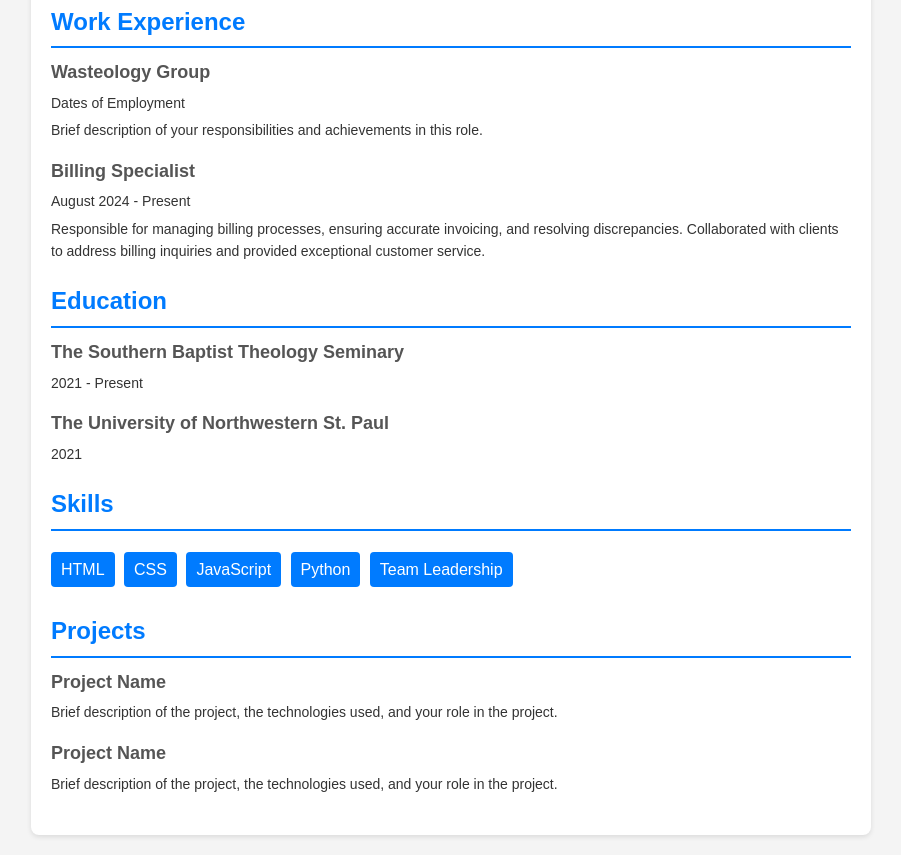
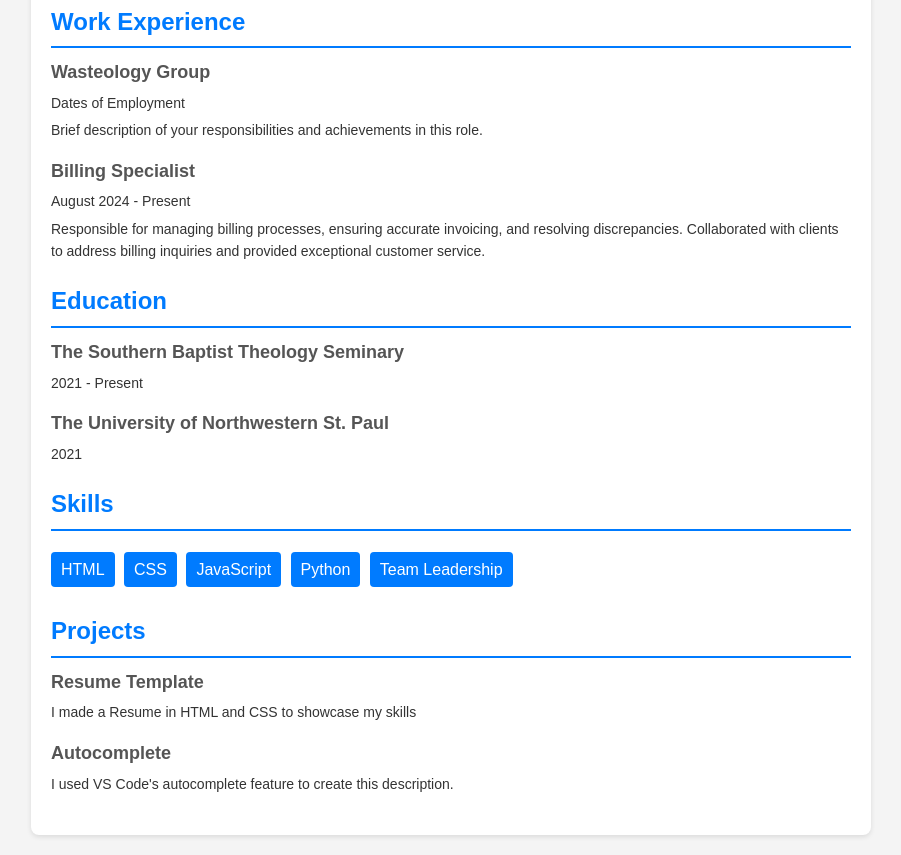
Before and after one commit to denglish-w/denglish-w.github.io, a plain HTML site: page index.html in a window 1280 px wide. Shown: the part 322-1177 px from the top of the page, without its empty margins (189-1090 px from the left). Drawn offline with Linux system fonts and the light colour scheme.

Commit message:
Really the Final Commit

```diff
--- a/index.html
+++ b/index.html
@@ -138,17 +138,15 @@
             <section class="section">
                 <h2>Projects</h2>
                 <div class="item">
-                    <h3>Project Name</h3>
+                    <h3>Resume Template</h3>
                     <p>
-                        Brief description of the project, the technologies used,
-                        and your role in the project.
+                        I made a Resume in HTML and CSS to showcase my skills
                     </p>
                 </div>
                 <div class="item">
-                    <h3>Project Name</h3>
+                    <h3>Autocomplete</h3>
                     <p>
-                        Brief description of the project, the technologies used,
-                        and your role in the project.
+                        I used VS Code's autocomplete feature to create this description.
                     </p>
                 </div>
             </section>
```
